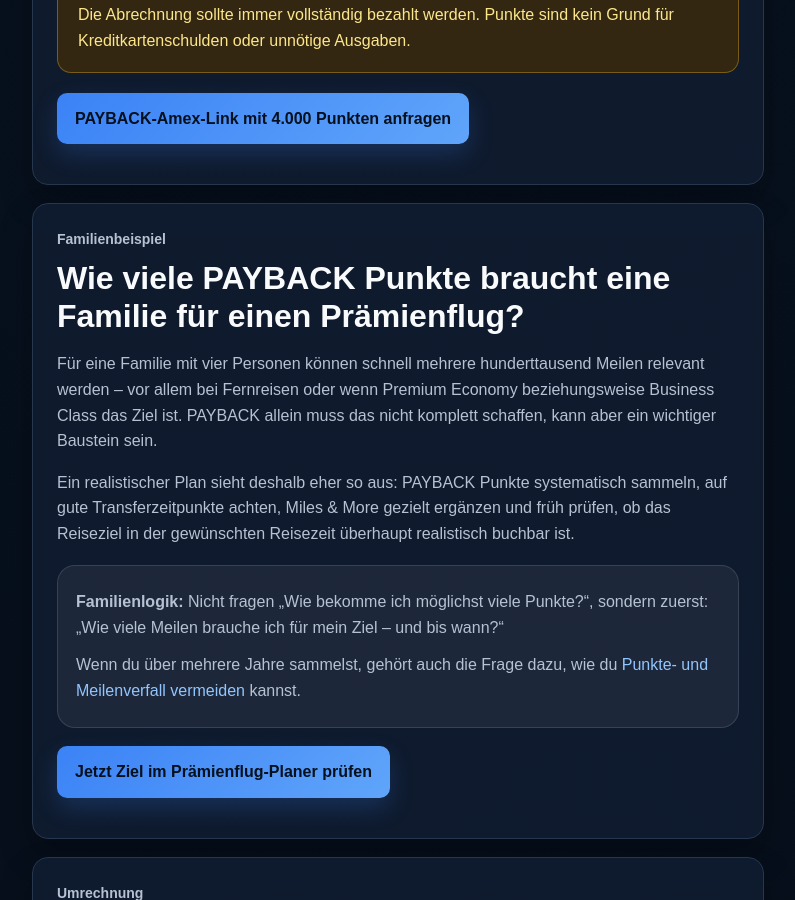
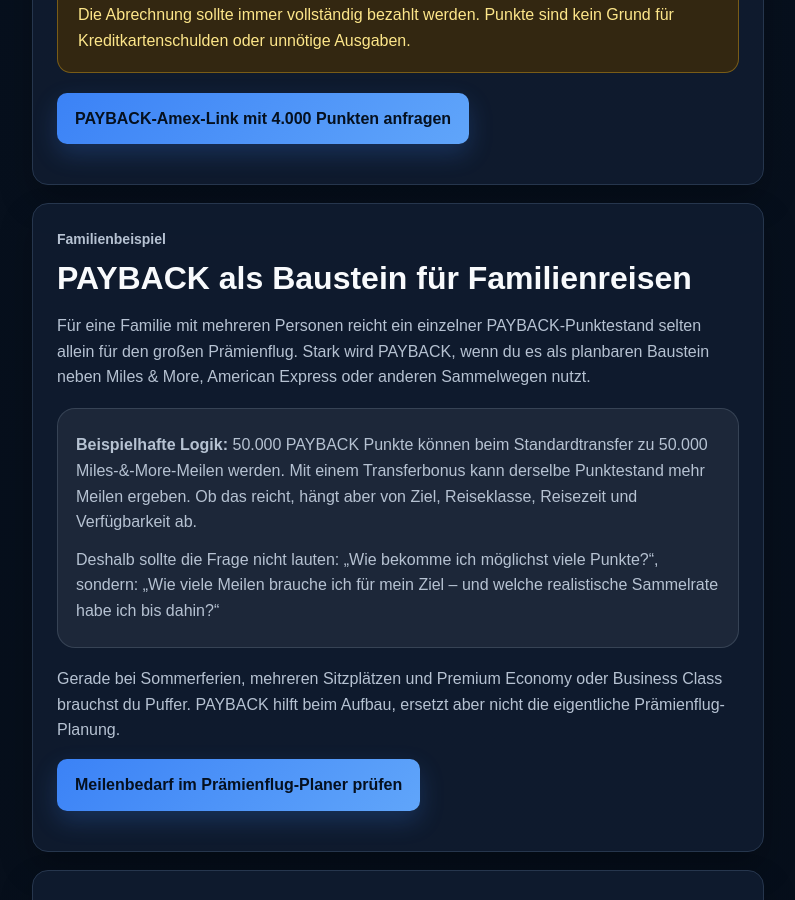
Before and after one commit to Praemienflug-Planer/miles-planer, a Jekyll site: the page built from meilen-sammeln/payback/index.html, in a window 1280 px wide and 900 px high, scrolled down 5271 px. Shown: the whole window, without its empty margins (68-863 px from the left). Built offline with Jekyll 4.4.1, drawn with Linux system fonts in a browser that asks for light colours.

Commit message:
Reframe PAYBACK family example as planning block

```diff
--- a/_includes/payback/familienbeispiel.html
+++ b/_includes/payback/familienbeispiel.html
@@ -1 +1 @@
-<div class="article-card seo-card"><p class="eyebrow">Familienbeispiel</p><h2>Wie viele PAYBACK Punkte braucht eine Familie für einen Prämienflug?</h2><p>Für eine Familie mit vier Personen können schnell mehrere hunderttausend Meilen relevant werden – vor allem bei Fernreisen oder wenn Premium Economy beziehungsweise Business Class das Ziel ist. PAYBACK allein muss das nicht komplett schaffen, kann aber ein wichtiger Baustein sein.</p><p>Ein realistischer Plan sieht deshalb eher so aus: PAYBACK Punkte systematisch sammeln, auf gute Transferzeitpunkte achten, Miles &amp; More gezielt ergänzen und früh prüfen, ob das Reiseziel in der gewünschten Reisezeit überhaupt realistisch buchbar ist.</p><div class="answer-box"><p><strong>Familienlogik:</strong> Nicht fragen „Wie bekomme ich möglichst viele Punkte?“, sondern zuerst: „Wie viele Meilen brauche ich für mein Ziel – und bis wann?“</p><p>Wenn du über mehrere Jahre sammelst, gehört auch die Frage dazu, wie du <a href="/meilen-sammeln/punkte-meilen-verfall-kreditkarten/">Punkte- und Meilenverfall vermeiden</a> kannst.</p></div><p><a class="btn btn-primary" href="/rechner/">Jetzt Ziel im Prämienflug-Planer prüfen</a></p></div>
+<div class="article-card seo-card" id="familienbeispiel"><p class="eyebrow">Familienbeispiel</p><h2>PAYBACK als Baustein für Familienreisen</h2><p>Für eine Familie mit mehreren Personen reicht ein einzelner PAYBACK-Punktestand selten allein für den großen Prämienflug. Stark wird PAYBACK, wenn du es als planbaren Baustein neben Miles &amp; More, American Express oder anderen Sammelwegen nutzt.</p><div class="answer-box"><p><strong>Beispielhafte Logik:</strong> 50.000 PAYBACK Punkte können beim Standardtransfer zu 50.000 Miles-&amp;-More-Meilen werden. Mit einem Transferbonus kann derselbe Punktestand mehr Meilen ergeben. Ob das reicht, hängt aber von Ziel, Reiseklasse, Reisezeit und Verfügbarkeit ab.</p><p>Deshalb sollte die Frage nicht lauten: „Wie bekomme ich möglichst viele Punkte?“, sondern: „Wie viele Meilen brauche ich für mein Ziel – und welche realistische Sammelrate habe ich bis dahin?“</p></div><p>Gerade bei Sommerferien, mehreren Sitzplätzen und Premium Economy oder Business Class brauchst du Puffer. PAYBACK hilft beim Aufbau, ersetzt aber nicht die eigentliche Prämienflug-Planung.</p><p><a class="btn btn-primary" href="/rechner/">Meilenbedarf im Prämienflug-Planer prüfen</a></p></div>
```
